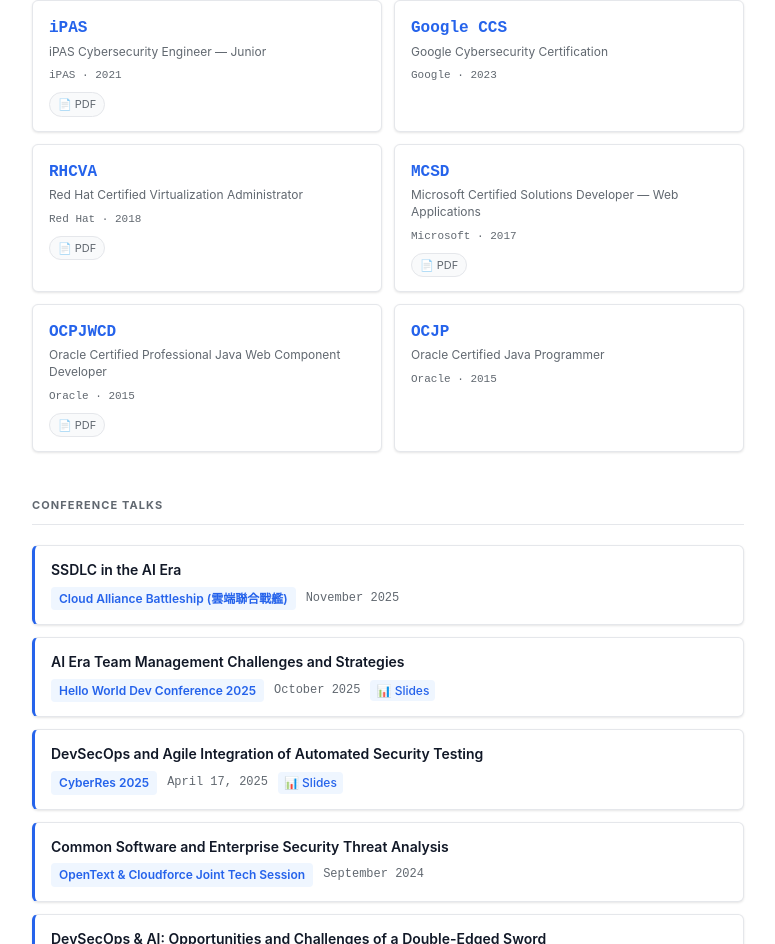
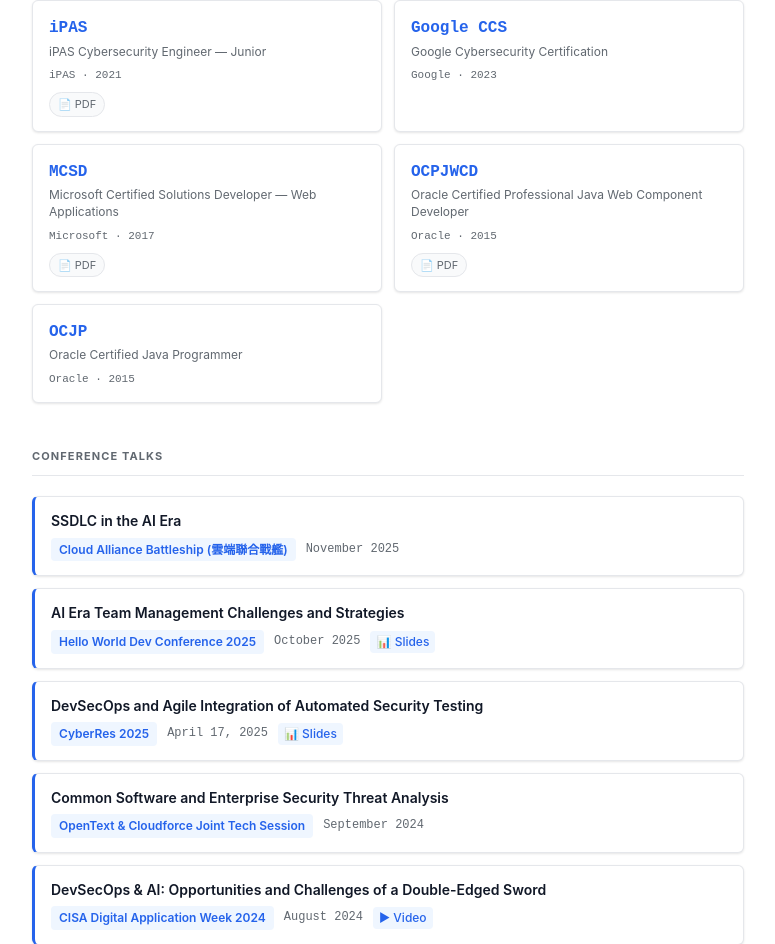
Before and after one commit to Lung-Yu/personal-sites_V2, a React (Vite) app: page /personal-sites_V2/resume in a window 1280 px wide. Shown: the part 4017-4961 px from the top of the page, without its empty margins (252-1027 px from the left). Built offline with nearby package versions, Linux system fonts and the light colour scheme.

Commit message:
content: remove RHCVA cert (not aligned with DevSecOps positioning)

```diff
--- a/src/data/experience.data.ts
+++ b/src/data/experience.data.ts
@@ -233,8 +233,7 @@
   { name: 'CEH',       issuer: 'EC-Council', year: '2020', expiryYear: '2026', certificateUrl: '/personal-sites_V2/certificates/ec-council/ceh.pdf',                                                                                           desc: { en: 'Certified Ethical Hacker', zh: '認證道德駭客' }, resume: true },
   { name: 'iPAS',      issuer: 'iPAS',       year: '2021', certificateUrl: '/personal-sites_V2/certificates/ipas/ipas_engineer.pdf',                                                                                                               desc: { en: 'iPAS Cybersecurity Engineer — Junior', zh: 'iPAS 資安工程師-初級' } },
   { name: 'Google CCS', issuer: 'Google',    year: '2023',                                                                                                                                                                                           desc: { en: 'Google Cybersecurity Certification', zh: 'Google 網路安全認證' } },
-  { name: 'RHCVA',     issuer: 'Red Hat',    year: '2018', certificateUrl: '/personal-sites_V2/certificates/red-hat/rhcva.pdf',                                                                                                                   desc: { en: 'Red Hat Certified Virtualization Administrator', zh: 'Red Hat 認證虛擬化管理員' } },
-  { name: 'MCSD',      issuer: 'Microsoft',  year: '2017', certificateUrl: '/personal-sites_V2/certificates/microsoft/mcsd-web-applications.pdf',                                                                                               desc: { en: 'Microsoft Certified Solutions Developer — Web Applications', zh: 'Microsoft 認證解決方案開發人員 — Web 應用程式' } },
+{ name: 'MCSD',      issuer: 'Microsoft',  year: '2017', certificateUrl: '/personal-sites_V2/certificates/microsoft/mcsd-web-applications.pdf',                                                                                               desc: { en: 'Microsoft Certified Solutions Developer — Web Applications', zh: 'Microsoft 認證解決方案開發人員 — Web 應用程式' } },
   { name: 'OCPJWCD',   issuer: 'Oracle',     year: '2015', certificateUrl: '/personal-sites_V2/certificates/oracle/ocpjwcd.pdf',                                                                                                               desc: { en: 'Oracle Certified Professional Java Web Component Developer', zh: 'Oracle 認證 Java Web 元件開發專業人員' } },
   { name: 'OCJP',      issuer: 'Oracle',     year: '2015',                                                                                                                                                                                           desc: { en: 'Oracle Certified Java Programmer', zh: 'Oracle 認證 Java 程式設計師' } },
 ]
```
